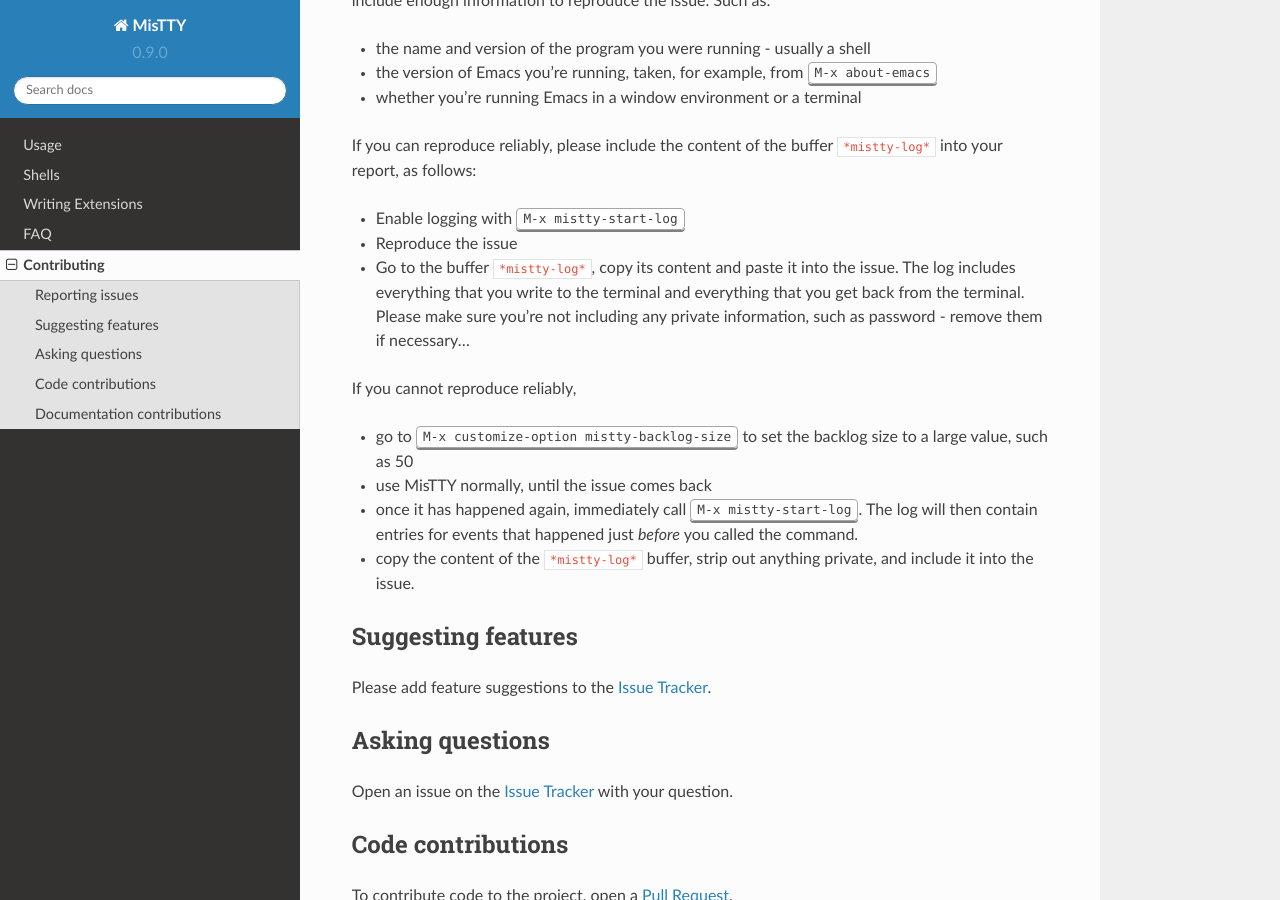
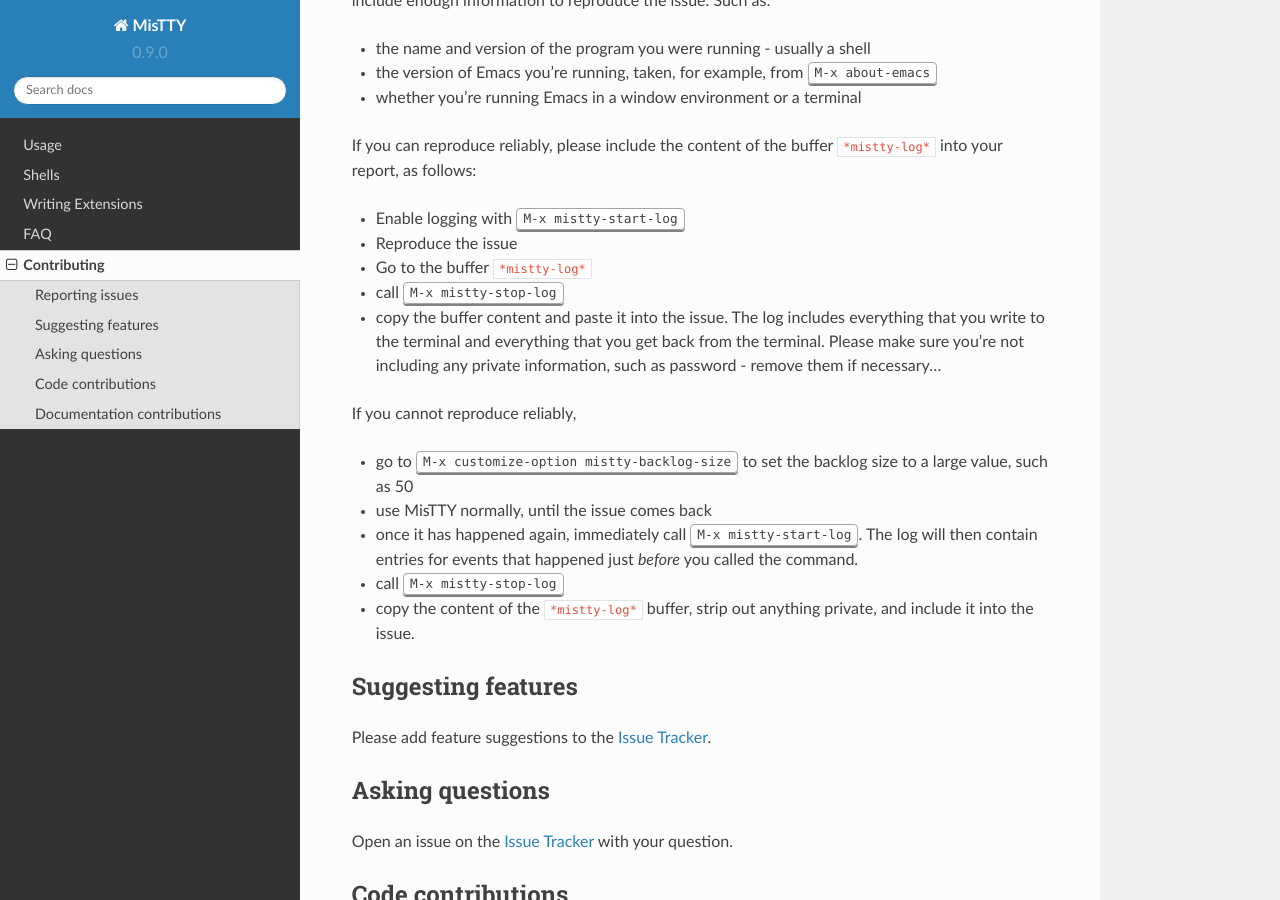
Before and after one commit to szermatt/mistty, a Sphinx documentation site: the page built from docs/source/contrib.rst, in a window 1280 px wide and 900 px high, scrolled down 299 px. Built offline with Sphinx 7.4.7 and the Read the Docs theme 2.0.0, drawn with Linux system fonts in a browser that asks for light colours.

Commit message:
Add index entries for functions, variables and maps.
Also explicitly mention maps.

```diff
--- a/docs/source/contrib.rst
+++ b/docs/source/contrib.rst
@@ -15,16 +15,22 @@
 - the version of Emacs you're running, taken, for example, from :kbd:`M-x about-emacs`
 - whether you're running Emacs in a window environment or a terminal
 
+.. index::
+   pair: command; mistty-start-log
+   pair: command; mistty-stop-log
+
 If you can reproduce reliably, please include the content of the
 buffer :code:`*mistty-log*` into your report, as follows:
 
 - Enable logging with :kbd:`M-x mistty-start-log`
 - Reproduce the issue
-- Go to the buffer :code:`*mistty-log*`, copy its content and paste it
-  into the issue. The log includes everything that you write to the
-  terminal and everything that you get back from the terminal.  Please
-  make sure you're not including any private information, such as
-  password - remove them if necessary...
+- Go to the buffer :code:`*mistty-log*`
+- call :kbd:`M-x mistty-stop-log`
+- copy the buffer content and paste it into the issue. The log
+  includes everything that you write to the terminal and everything
+  that you get back from the terminal. Please make sure you're not
+  including any private information, such as password - remove them if
+  necessary...
 
 If you cannot reproduce reliably,
 
@@ -34,6 +40,7 @@
 - once it has happened again, immediately call :kbd:`M-x
   mistty-start-log`. The log will then contain entries for events that
   happened just *before* you called the command.
+- call :kbd:`M-x mistty-stop-log`
 - copy the content of the :code:`*mistty-log*` buffer, strip out
   anything private, and include it into the issue.
 
--- a/docs/source/shells.rst
+++ b/docs/source/shells.rst
@@ -141,6 +141,8 @@
 when you type :kbd:`RET` and launches a multi-line prompt, which
 MisTTY knows to navigate.
 
+.. index:: pair: variable; mistty-skip-empty-spaces
+
 The cursor jumps over indent space while on such a prompt, just like
 in a normal terminal. :kbd:`M-x customize-option
 mistty-skip-empty-spaces` allows you to turn that on or off in a
```
Also changed, not shown: docs/source/extensions.rst (+21 -0 lines), docs/source/usage.rst (+51 -5 lines), 1 other file.
